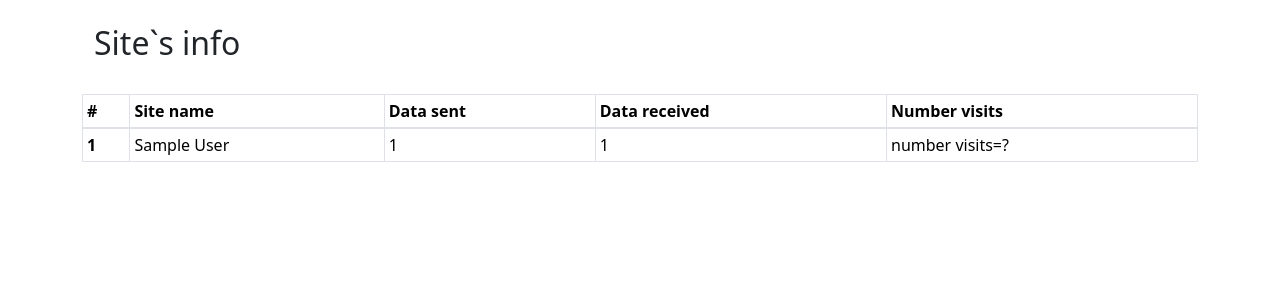
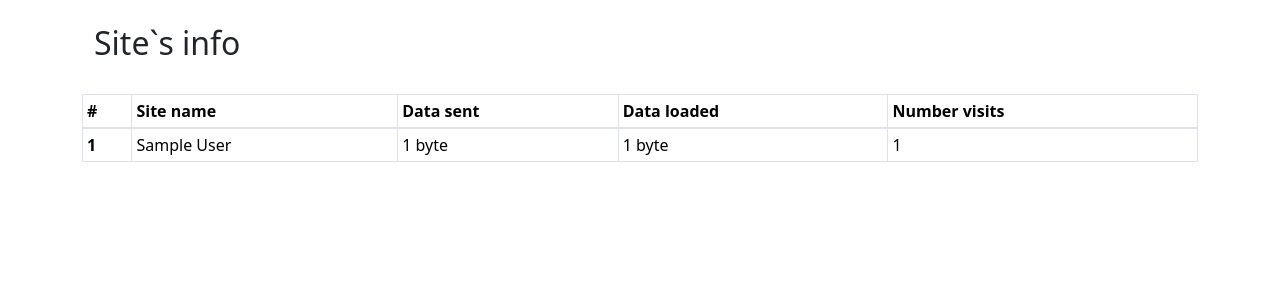
Before and after one commit to hito-de-jiro/vpn-service, a Django app: page /home/site-info in a window 1280 px wide. Shown: the part 82-382 px from the top of the page. Run offline with Django 4.2, Linux system fonts and the light colour scheme; a user stored in the database is signed in; tables that the repository leaves empty hold one stand-in row (values such as "Sample post"); some libraries are stand-ins or nearby versions.

Commit message:
fetch: added display info in site_info.html, corrected fields in models.py

```diff
--- a/vpnservice/models.py
+++ b/vpnservice/models.py
@@ -4,9 +4,9 @@ from django.db import models
 class UserSiteModel(models.Model):
     site_name = models.SlugField(max_length=45, verbose_name='site_name')
     site_path = models.URLField(max_length=200, verbose_name='site_path', unique=True)
-    data_sent = models.PositiveIntegerField(verbose_name='data_sent', null=True, blank=True)
-    data_loaded = models.PositiveIntegerField(verbose_name='data_loaded', null=True, blank=True)
-    number_visits = models.PositiveIntegerField(verbose_name='data_loaded', null=True, blank=True)
+    data_sent = models.FloatField(verbose_name='data_sent', null=True, blank=True)
+    data_loaded = models.FloatField(verbose_name='data_loaded', null=True, blank=True)
+    number_visits = models.PositiveIntegerField(verbose_name='number_visits', default=0, null=True, blank=True)
 
     class Meta:
         verbose_name = "user_site"
--- a/vpnservice/templates/vpnservice/site_info.html
+++ b/vpnservice/templates/vpnservice/site_info.html
@@ -22,7 +22,7 @@
                         <th scope="col">#</th>
                         <th scope="col">Site name</th>
                         <th scope="col">Data sent</th>
-                        <th scope="col">Data received</th>
+                        <th scope="col">Data loaded</th>
                         <th scope="col">Number visits</th>
                     </tr>
                     </thead>
@@ -32,9 +32,9 @@
                             <th scope="row">{{ forloop.counter }}</th>
                             {% if request.user.is_authenticated %}
                                 <td>{{ site.site_name }}</td>
-                                <td>{{ site.data_sent }}</td>
-                                <td>{{ site.data_loaded }}</td>
-                                <td>number visits=?</td>
+                                <td>{{ site.data_sent|filesizeformat }}</td>
+                                <td>{{ site.data_loaded|filesizeformat }}</td>
+                                <td>{{ site.number_visits }}</td>
                             {% else %}
                                 <td>No data.</td>
                                 <td>No data.</td>
--- a/vpnservice/views.py
+++ b/vpnservice/views.py
@@ -5,6 +5,7 @@ import requests
 from django.contrib import messages
 from django.contrib.auth.decorators import login_required
 from django.contrib.auth.views import LoginView
+from django.db.models import F
 from django.http import HttpResponse
 from django.shortcuts import render, redirect, get_object_or_404
 from django.views import View
@@ -19,9 +20,57 @@ HEADERS = {
 HOST = 'http://127.0.0.1:8000'
 
 
-def proxy_url(request):
+def proxy_url(request, pk=14):
+    number_visits = 0
     full_path = request.get_full_path()
     site_name = full_path.split('/')[1]
+    site_name, url = create_request(full_path, request, site_name)
+    fixed_headers = handle_cors(request, site_name)
+    # Do request
+    res = requests.get(url, headers=fixed_headers, cookies=request.COOKIES)
+    # Add data sent to db
+    user_site = UserSiteModel(id=pk)
+    old_data_sent = UserSiteModel.objects.get(id=pk).data_sent
+    if user_site.data_sent is None:
+        user_site.data_sent = count_data_traffic(request)
+    else:
+        user_site.data_sent = count_data_traffic(request) + old_data_sent
+    # Retry if error
+    res = retry_error(request, res, url)
+    # Replace urls in response
+    response = res.text
+
+    def url_repl(match_obj):
+        return f'{HOST}{match_obj.group(1)}/'
+
+    response = correct_response(response, site_name, url_repl)
+    # Add content type in response
+    content_type = res.headers.get('Content-Type')
+    # Add data load to db
+    old_data_loaded = UserSiteModel.objects.get(id=pk).data_loaded
+    if old_data_loaded is None:
+        user_site.data_loaded = count_data_traffic(response)
+    else:
+        user_site.data_loaded = count_data_traffic(response) + old_data_loaded
+    old_number_visits = UserSiteModel.objects.get(id=pk).number_visits
+
+    user_site.number_visits = old_number_visits + 1
+
+    user_site.save(update_fields=['data_sent', 'data_loaded', 'number_visits'])
+
+    # Return response
+    return HttpResponse(response, content_type=content_type)
+
+
+def correct_response(response, site_name, url_repl):
+    # correct URLs in response
+    response = re.sub(rf"https://(\w*\.?{site_name})/", url_repl, response)
+    response = re.sub(r"href=\"/(?!/)", f'href="{HOST}/{site_name}/', response)
+    response = re.sub(r"src=[\"\']/(?!/)", f'src="{HOST}/{site_name}/', response)
+    return response
+
+
+def create_request(full_path, request, site_name):
     # Create url for request
     if full_path.startswith('/'):
         url_path = full_path.removeprefix(f'/{site_name}/')
@@ -34,25 +83,10 @@ def proxy_url(request):
             url = f'https://{site_name}/{url_path}'
         else:
             raise ValueError(f"Invalid path {full_path}")
+    return site_name, url
 
-    # Handle cors
-    if request.headers.get('Sec-Fetch-Mode') == 'cors':
-        fixed_headers = dict(request.headers.items())
 
-        fixed_headers = {
-            k: v.replace(HOST, f'https://{site_name}') if HOST in v else v
-            for k, v in fixed_headers.items()
-        }
-        fixed_headers = {
-            k: v.replace(HOST, f'https://{site_name}') if HOST in v else v
-            for k, v in fixed_headers.items()
-        }
-    else:
-        fixed_headers = HEADERS
-
-    # Do request
-    res = requests.get(url, headers=fixed_headers, cookies=request.COOKIES)
-
+def retry_error(request, res, url):
     # Retry if error
     if res.status_code != 200:
         print(url[:100], res.status_code, res.text[:200])
@@ -63,36 +97,29 @@ def proxy_url(request):
             print('Error', url[:100], res.status_code, res.text[:200])
         else:
             print('Fixed')
-
-    # Replace urls in response
-    response = res.text
-
-    def url_repl(match_obj):
-        return f'{HOST}{match_obj.group(1)}/'
-
-    response = re.sub(rf"https://(\w*\.?{site_name})/", url_repl, response)
-    response = re.sub(r"href=\"/(?!/)", f'href="{HOST}/{site_name}/', response)
-    response = re.sub(r"src=[\"\']/(?!/)", f'src="{HOST}/{site_name}/', response)
-
-    # Add content type in response
-    content_type = res.headers.get('Content-Type')
-
-    # Return response
-    return HttpResponse(response, content_type=content_type)
-
-
-def repl_link(site, site_name):
-    url = 'http://127.0.0.1:8000' + site_name
-    pattern = re.compile(f'href=\"https?:(//)(www.)?{site_name}', re.VERBOSE)
-    res = re.sub(pattern, url, site)
-
     return res
 
 
-def count_data_traffic(data):
+def handle_cors(request, site_name):
+    # Handle cors
+    if request.headers.get('Sec-Fetch-Mode') == 'cors':
+        fixed_headers = dict(request.headers.items())
+
+        fixed_headers = {
+            k: v.replace(HOST, f'https://{site_name}') if HOST in v else v
+            for k, v in fixed_headers.items()
+        }
+
+    else:
+        fixed_headers = HEADERS
+    return fixed_headers
+
+
+def count_data_traffic(data) -> float:
     count_data = getsizeof(data)
 
-    return "%.2fKB" % (count_data / 1024)  # the value in KB is returned
+    return count_data  # the value in KB is returned
+    # return float("%.2f" % (count_data / 1024))   # the value in KB is returned
 
 
 def count_num_follow_to_page():
@@ -111,9 +138,7 @@ def user_site_list(request, template_name='vpnservice/site_list.html'):
 def site_info_list(request, template_name='vpnservice/site_info.html'):
     site_info = UserSiteModel.objects.all()
     data = {'object_list': site_info}
-    print(111)
-    print()
-    print()
+
     return render(request, template_name, data)
 
 
```
